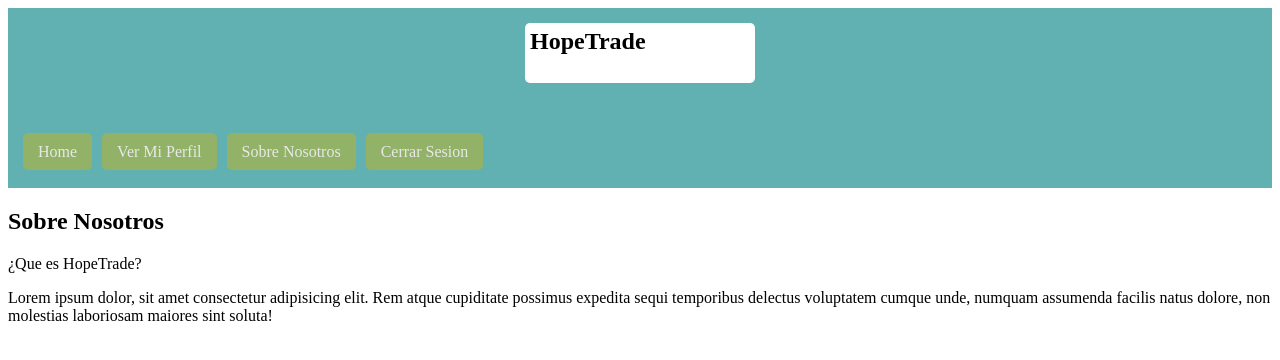
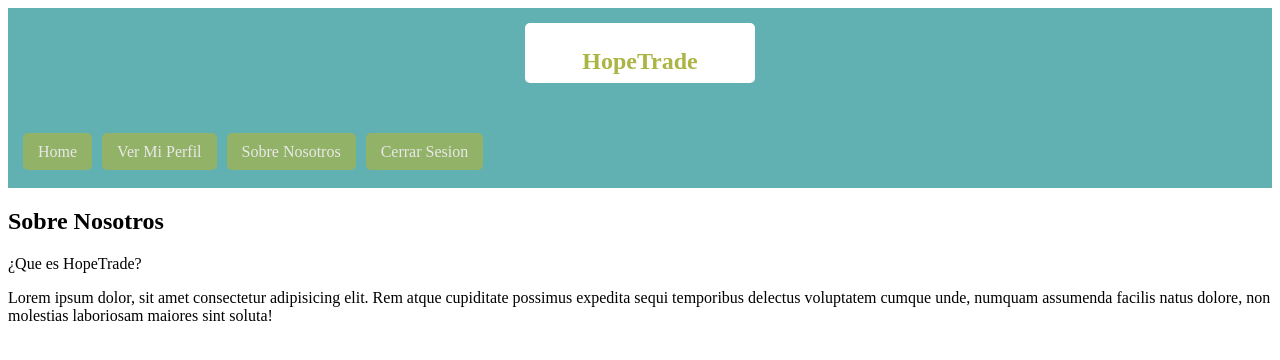
Before and after one commit to luciocolli/Proyecto-Ingenieria2, a Django app: page /about/ in a window 1280 px wide. Shown: the top 360 px of the page. Run offline with Django 4.2, Linux system fonts and the light colour scheme.

Commit message:
Terminar esto

```diff
--- a/hopeTrade/landing/static/base.css
+++ b/hopeTrade/landing/static/base.css
@@ -7,11 +7,11 @@
     margin:auto;
 }
 
-.logo h1 {
-    margin: 0;
-    width: 100%; /* Ancho */
-    text-decoration: none;
+.logito {
+    text-align: center; /* Para centrar el texto */
+    color: #abb444; /* Para establecer el color */
 }
+
 
 nav {
     background-color: #61b0b2;
--- a/hopeTrade/landing/templates/base.html
+++ b/hopeTrade/landing/templates/base.html
@@ -8,13 +8,13 @@
 <body>
     <nav>
         <div class="logo">
-            <h1>HopeTrade</h1>
+            <h1 class="logito">HopeTrade</h1>
         </div>
         <ul>
             <li>
                 <a href="{% url 'all-posts' %}">Home</a>
             </li>
-            {% if request.user.rol == "2" %}
+            {% if request.user.rol == "3" %}
                 <li>
                     <a href="{% url 'all-posts' %}">Ver intercambios del dia</a>
                 </li>
```
Also changed, not shown: hopeTrade/db.sqlite3.
